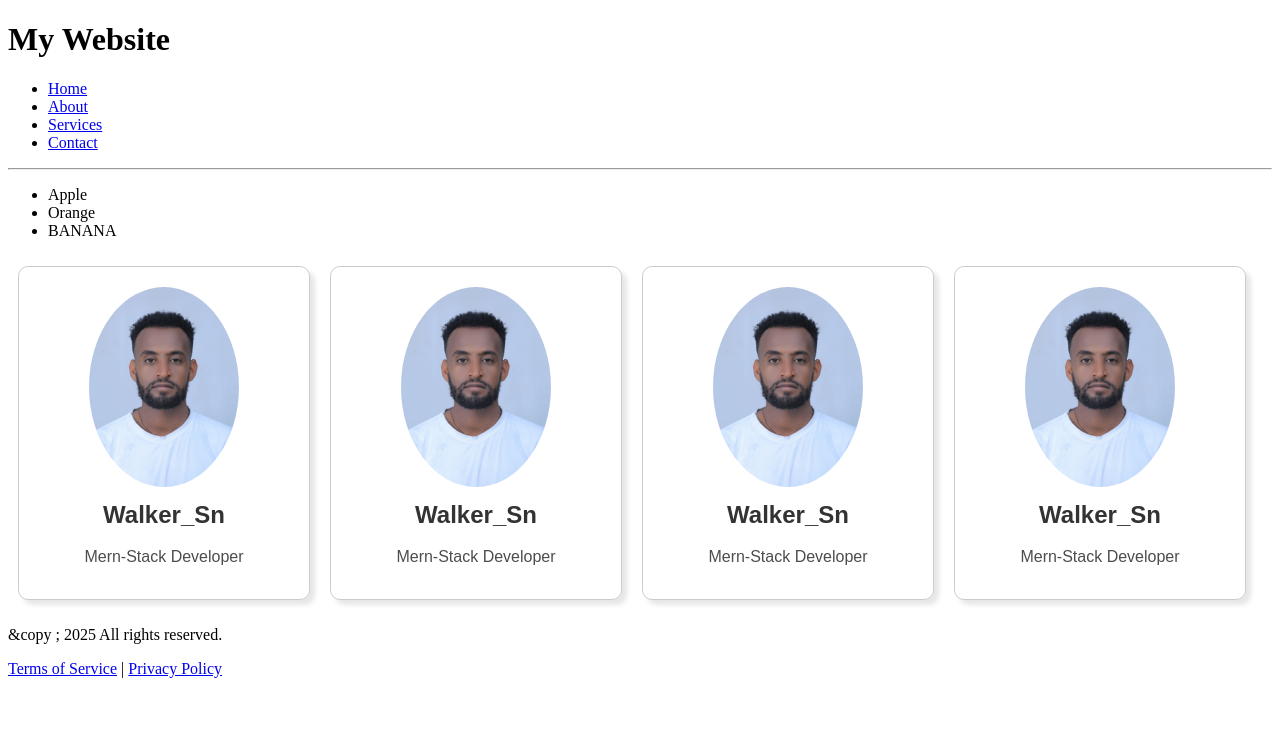
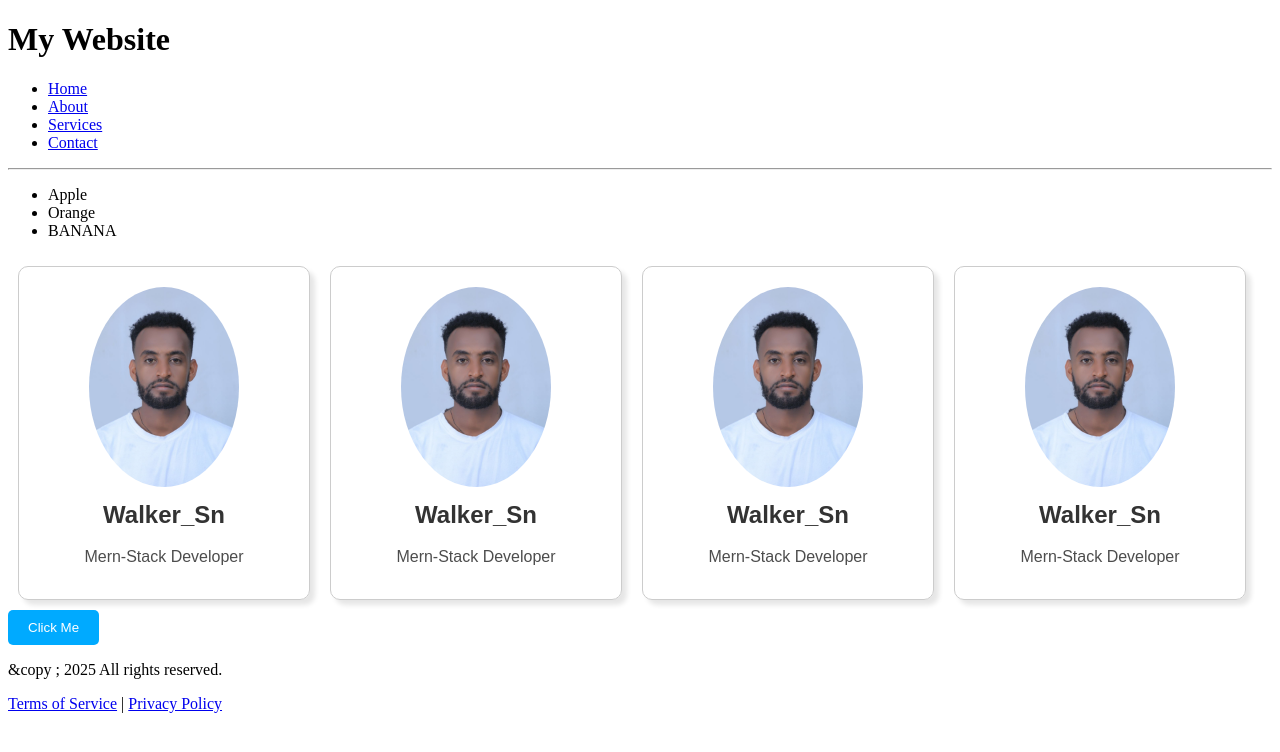
Before and after one commit to Tsigabuwalker/Learning-React-js, a React (Vite) app: page / in a window 1280 px wide. Shown: the top 752 px of the page. Built offline with nearby package versions, Linux system fonts and the light colour scheme.

Commit message:
added button

```diff
--- a/src/App.jsx
+++ b/src/App.jsx
@@ -2,7 +2,7 @@
 import Footer from "./Footer.jsx"
 import Food from "./Food.jsx";
 import Card from "./Card.jsx";
-
+import Button from "./Button.jsx";
 function App() {
   return(
     <div>
@@ -12,6 +12,7 @@
 <Card />
 <Card />
 <Card />
+<Button />
 
 <Footer />
 
--- /dev/null
+++ b/src/Button.jsx
@@ -0,0 +1,8 @@
+function Button(){
+    return(
+        <button className="button">Click Me</button>
+
+    );
+
+}
+export default Button;
--- a/src/index.css
+++ b/src/index.css
@@ -32,3 +32,12 @@
 
 
 }
+.button{
+  padding: 10px 20px;
+  background-color:hsl(200, 100%, 50%);
+  color: white;
+  border: none;
+  border-radius: 5px;
+  cursor: pointer;
+  transition: background-color 0.3s ease;
+}
```
